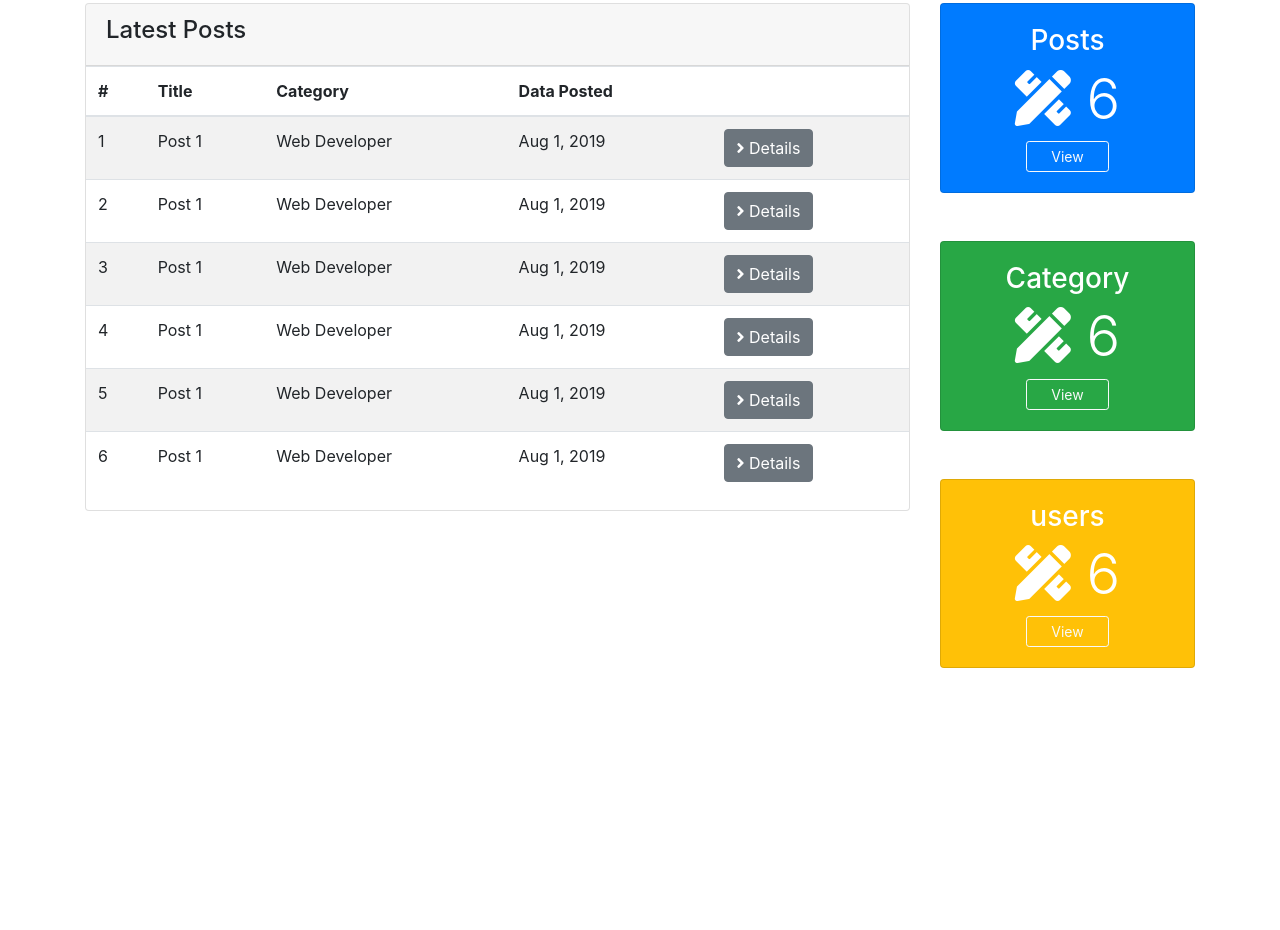
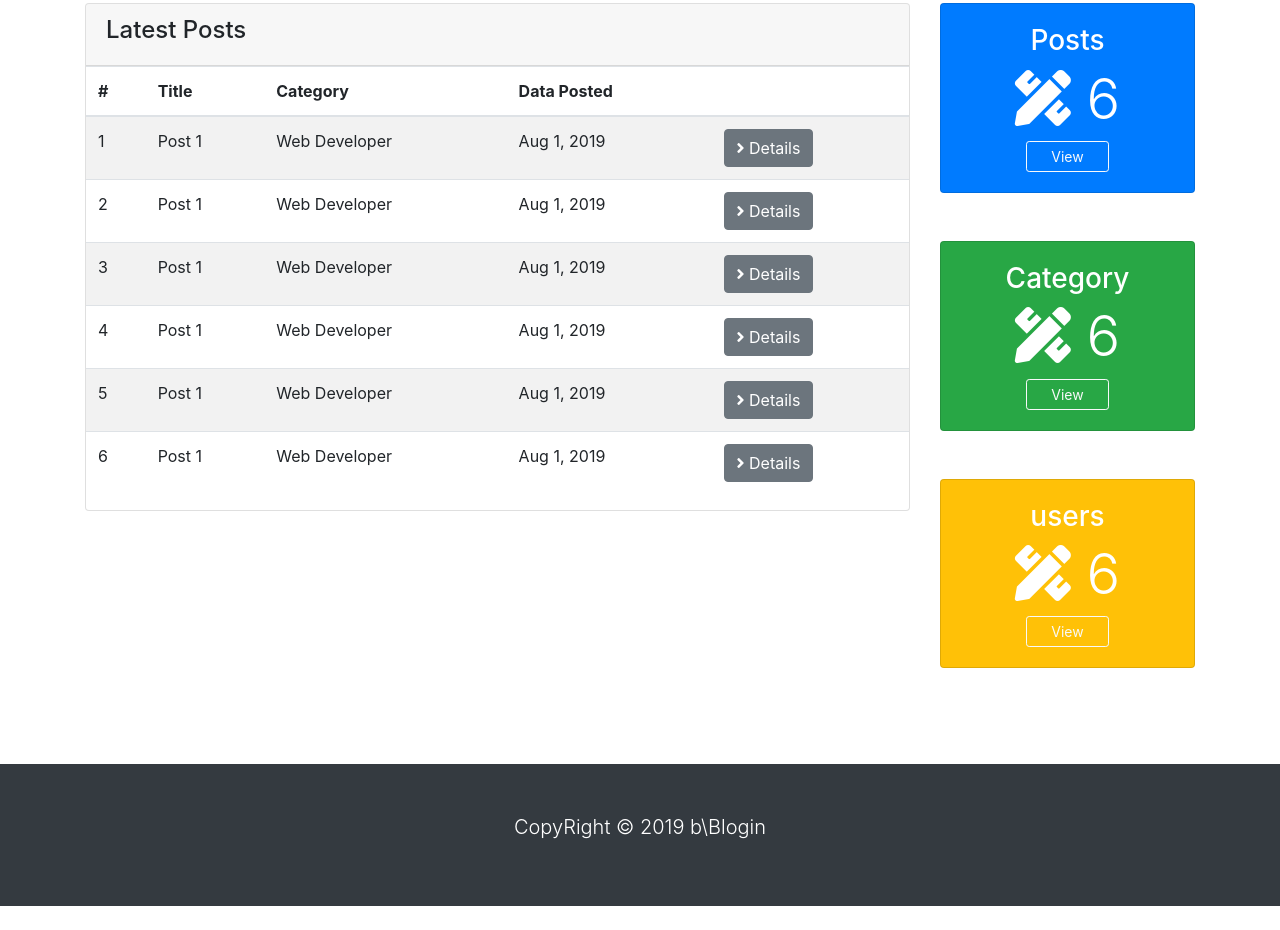
Before and after one commit to sourabhchavan73/Blogin.github.io, a plain HTML site: page blogin.html in a window 1280 px wide. Shown: the part 235-1165 px from the top of the page. Before the commit the page ends 999 px from the top, so only its background shows below. Drawn offline with nearby package versions, Linux system fonts and the light colour scheme; a script that the page names is missing.

Commit message:
Update blogin.html

```diff
--- a/blogin.html
+++ b/blogin.html
@@ -187,6 +187,17 @@
 	</div>
 </section>
 
+<footer id="main-footer" class="bg-dark text-white  p-5 my-4">
+	<div class="container">
+		<div class="row">
+			<div class="col">
+				<p class="lead text-center">CopyRight &copy; 2019 b\Blogin</p>
+			</div>
+		</div>
+	</div>
+
+</footer>
+
 
 
 <!-- Post Modal -->
```
